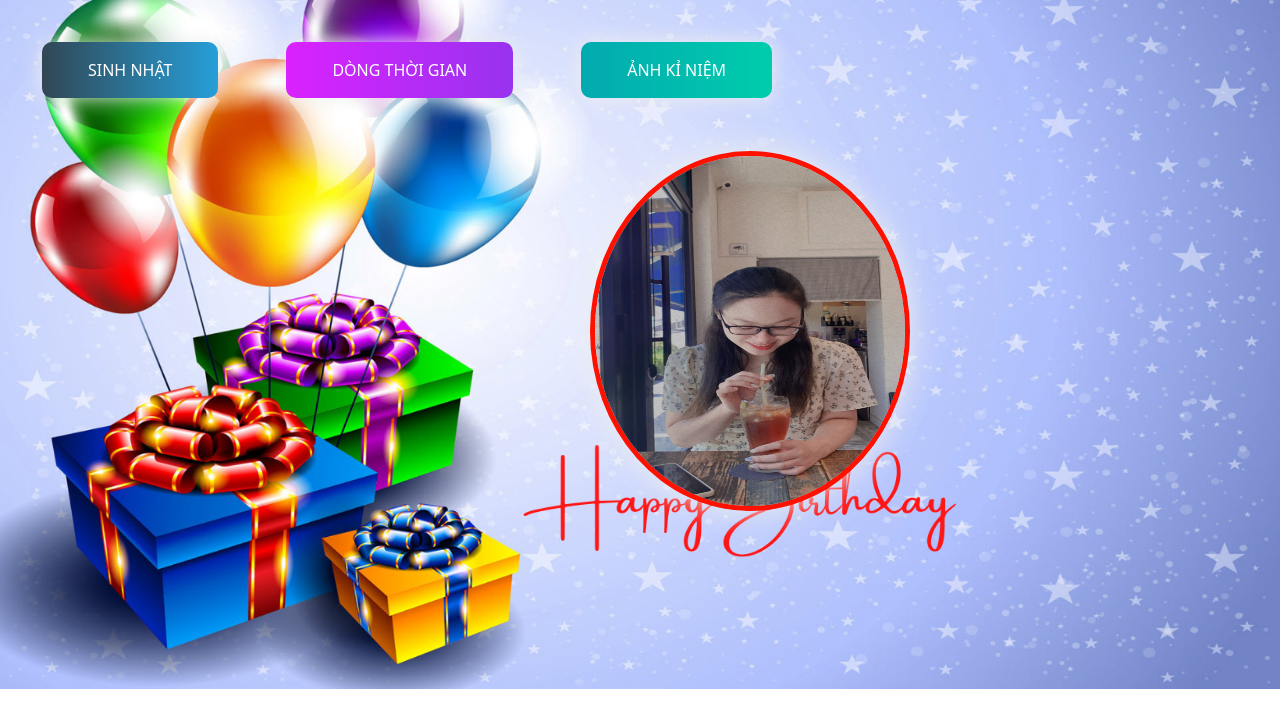
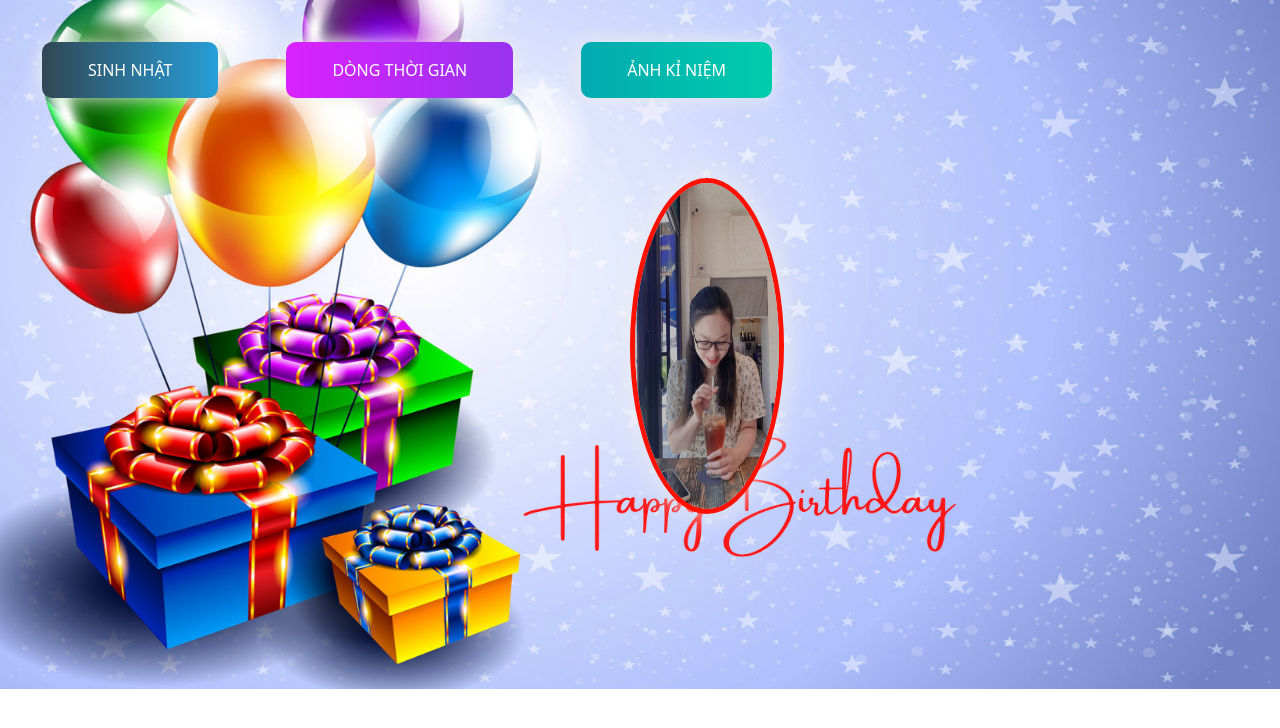
Before and after one commit to Tuyennvhe150819/Happy-Birthday, a plain HTML site: page index.html in a window 1280 px wide. Drawn offline with nearby package versions, Linux system fonts and the light colour scheme.

Commit message:
happy birthday

```diff
--- a/css/style.css
+++ b/css/style.css
@@ -106,13 +106,13 @@ a {
 }
 
 .cover {
-    width: 25%;
-    height: 45%;
+    width: 12%;
+    height: 42%;
 
     box-shadow: 0 0 30px #eee;
     position: absolute;
-    margin-top: 0.7rem;
-    left: calc(50% - 50px);
+    margin-top: 2.4rem;
+    left: calc(50% - 10px);
 
     border-radius: 60%;
     border: 5px solid rgb(255, 17, 0);
```
Also changed, not shown: img/dung1.jpg (added).
